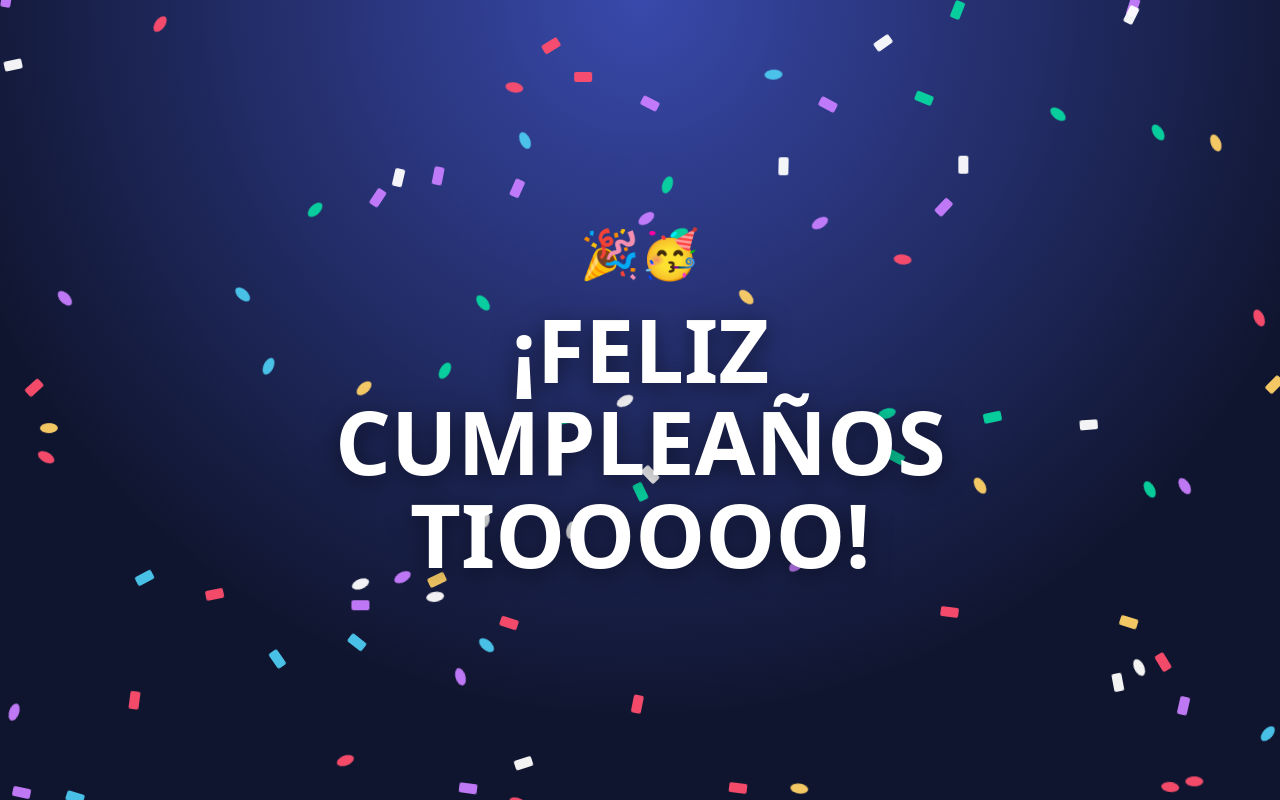
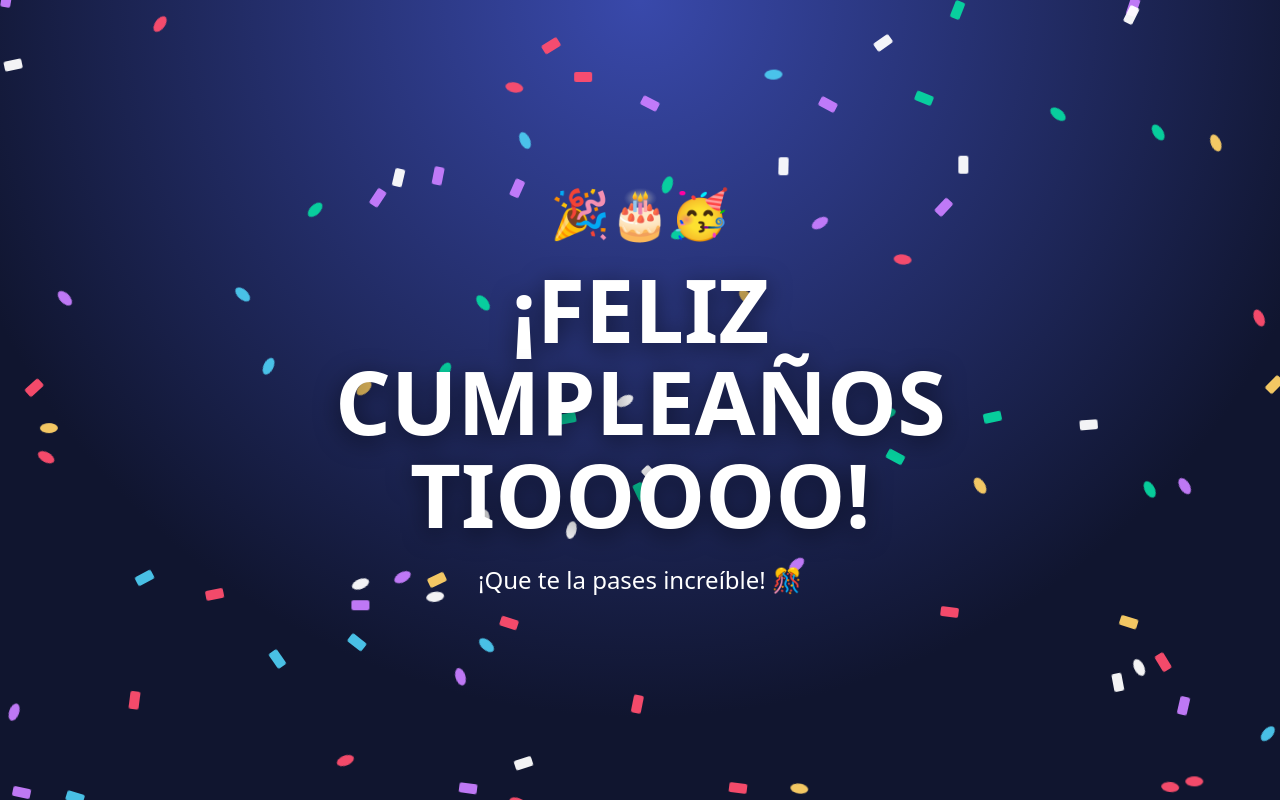
Before and after one commit to MeiMeiOk/-, a plain HTML site: page feliz_cumple_tio.html in a window 1280 px wide. Drawn offline with Linux system fonts and the light colour scheme.

Commit message:
Add files via upload

```diff
--- a/feliz_cumple_tio.html
+++ b/feliz_cumple_tio.html
@@ -37,8 +37,9 @@
 </head>
 <body>
   <main class="message">
-    <div class="emoji">🎉🥳</div>
+    <div class="emoji">🎉🎂🥳</div>
     <h1>¡FELIZ<br>CUMPLEAÑOS<br>TIOOOOO!</h1>
+    <p>¡Que te la pases increíble! 🎊</p>
   </main>
   <script>
     const colors = ["#ff4d6d", "#ffd166", "#06d6a0", "#4cc9f0", "#c77dff", "#ffffff"];
```
